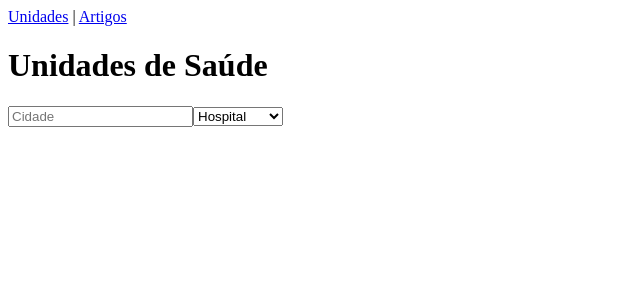
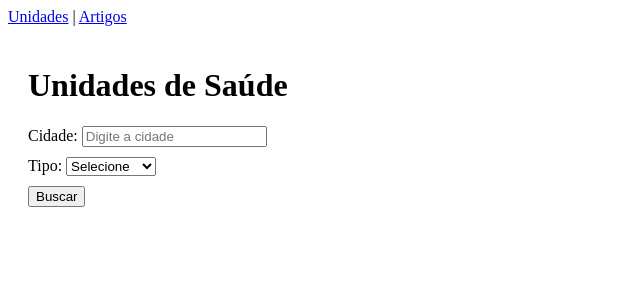
Before and after one commit to renioq/projeto-saude-limpo, a React (Vite) app in the folder projeto-saude/frontend/: page / in a window 1280 px wide. Shown: the top 300 px of the page, without its empty margins (0-640 px from the left). Built offline with nearby package versions, Linux system fonts and the light colour scheme.

Commit message:
melhoria 1 unidades de saúde

```diff
--- a/projeto-saude/frontend/src/pages/Catalog.jsx
+++ b/projeto-saude/frontend/src/pages/Catalog.jsx
@@ -1,45 +1,78 @@
-import React, { useEffect, useState } from 'react';
+import React, { useState } from 'react';
 import unitApi from '../services/unitApi';
-import Header from '../components/Header.jsx';
+import Header from '../components/Header';
 
 const Catalog = () => {
+  const [location, setLocation] = useState('');
+  const [tipo, setTipo] = useState('');
   const [units, setUnits] = useState([]);
-  const [location, setLocation] = useState('');
-  const [tipo, setTipo] = useState('hospital');
+  const [loading, setLoading] = useState(false);
+  const [searched, setSearched] = useState(false);
 
   const fetchUnits = async () => {
+    if (!location || !tipo) {
+      alert("Por favor, preencha os dois campos.");
+      return;
+    }
+
+    setLoading(true);
+    setSearched(true);
     try {
-      const response = await unitApi.get(`/units?location=${location}&tipo=${tipo}`);
+      const response = await unitApi.get('/units', {
+        params: { location, tipo }
+      });
       setUnits(response.data);
     } catch (error) {
       console.error('Erro ao buscar unidades:', error);
     }
+    setLoading(false);
   };
-
-  useEffect(() => {
-    if (location && tipo) fetchUnits();
-  }, [location, tipo]);
 
   return (
     <>
       <Header />
+      <div style={{ padding: '20px' }}>
         <h1>Unidades de Saúde</h1>
-      <input type="text" placeholder="Cidade" value={location} onChange={(e) => setLocation(e.target.value)} />
+
+        <div style={{ marginBottom: '10px' }}>
+          <label>Cidade: </label>
+          <input
+            type="text"
+            value={location}
+            onChange={(e) => setLocation(e.target.value)}
+            placeholder="Digite a cidade"
+          />
+        </div>
+
+        <div style={{ marginBottom: '10px' }}>
+          <label>Tipo: </label>
           <select value={tipo} onChange={(e) => setTipo(e.target.value)}>
+            <option value="">Selecione</option>
             <option value="hospital">Hospital</option>
             <option value="clinica">Clínica</option>
             <option value="farmacia">Farmácia</option>
             <option value="laboratorio">Laboratório</option>
           </select>
-      <div>
-        {units.map((u, i) => (
-          <div key={i}>
-            <h2>{u.nome}</h2>
-            <p>{u.endereco}</p>
-            <p>Avaliação: {u.nota}</p>
-            <p>Status: {u.horario}</p>
         </div>
+
+        <button onClick={fetchUnits}>Buscar</button>
+
+        {loading && <p>Carregando resultados...</p>}
+
+        {!loading && searched && units.length === 0 && (
+          <p>Nenhuma unidade encontrada para os filtros informados.</p>
+        )}
+
+        <ul style={{ marginTop: '20px' }}>
+          {units.map((unit, index) => (
+            <li key={index} style={{ marginBottom: '15px' }}>
+              <h3>{unit.nome}</h3>
+              <p><strong>Endereço:</strong> {unit.endereco}</p>
+              <p><strong>Nota:</strong> {unit.nota ?? 'Sem avaliação'}</p>
+              <p><strong>Horário:</strong> {unit.horario ?? 'Não informado'}</p>
+            </li>
           ))}
+        </ul>
       </div>
     </>
   );
```
Lines whose indentation alone changed are shown as unchanged.
